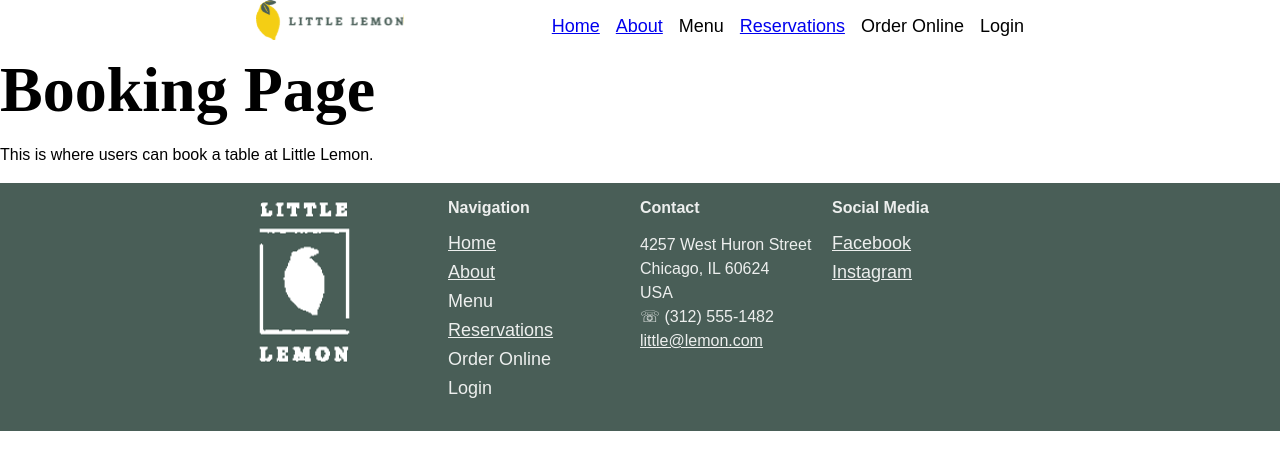
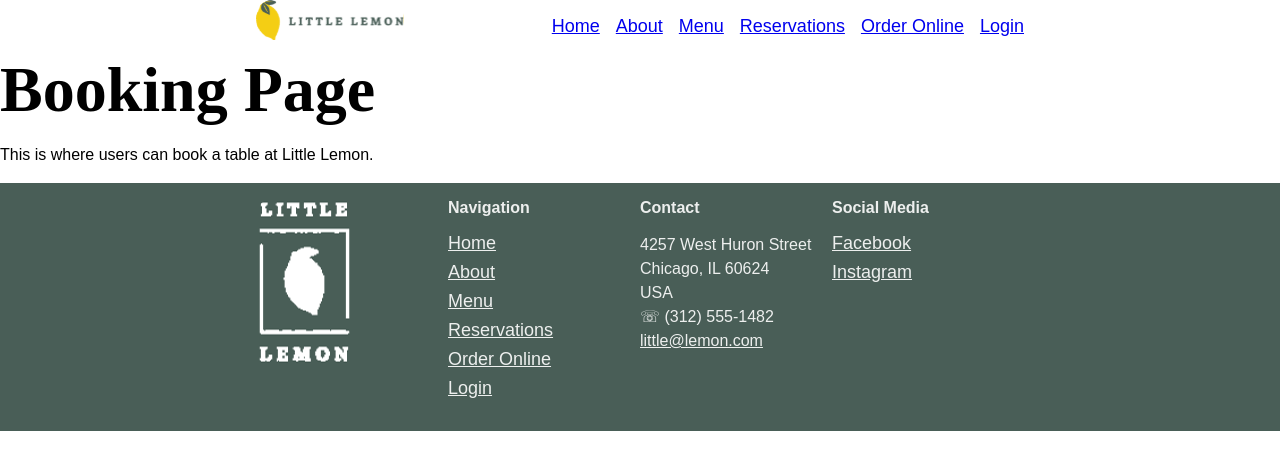
Before and after one commit to mw-5/little-lemon, a React (Create React App) app: page /booking in a window 1280 px wide. Shown: the top 470 px of the page. Built offline with nearby package versions, Linux system fonts and the light colour scheme.

Commit message:
feat: Add ComingSoonPage

```diff
--- a/src/components/Main/Main.jsx
+++ b/src/components/Main/Main.jsx
@@ -2,6 +2,7 @@ import { useEffect } from 'react';
 import { Routes, Route, useLocation } from 'react-router-dom';
 import { HomePage } from '../../pages/HomePage/HomePage';
 import { BookingPage } from '../../pages/BookingPage/BookingPage';
+import { ComingSoonPage } from '../../pages/ComingSoonPage/ComingSoonPage';
 
 export const Main = () => {
     return (
@@ -10,6 +11,7 @@ export const Main = () => {
             <Routes>
                 <Route path="/" element={<HomePage />} />
                 <Route path="/booking" element={<BookingPage />} />
+                <Route path="*" element={<ComingSoonPage />} />
             </Routes>
         </>
     );
--- a/src/components/Nav/Nav.jsx
+++ b/src/components/Nav/Nav.jsx
@@ -8,10 +8,10 @@ export const Nav = ({ className }) => {
             <ul className={className}>
                 <li><Link to="/">Home</Link></li>
                 <li><Link to="/#about">About</Link></li>
-                <li><a>Menu</a></li>
+                <li><Link to="/menu">Menu</Link></li>
                 <li><Link to="/booking">Reservations</Link></li>
-                <li><a>Order Online</a></li>
-                <li><a>Login</a></li>
+                <li><Link to="/order-online">Order Online</Link></li>
+                <li><Link to="/login">Login</Link></li>
             </ul>
         </nav>
     );
--- /dev/null
+++ b/src/pages/ComingSoonPage/ComingSoonPage.css
@@ -0,0 +1,13 @@
+.coming-soon {
+    background-color: var(--secondary-color-3);
+    padding: 8rem 0 8rem 0;
+
+    h2,
+    p {
+        grid-column: 1 / -1;
+        justify-self: center;
+    }
+    p {
+         color: var(--secondary-color-4);
+    }
+}
--- /dev/null
+++ b/src/pages/ComingSoonPage/ComingSoonPage.jsx
@@ -0,0 +1,10 @@
+import './ComingSoonPage.css';
+
+export const ComingSoonPage = () => {
+    return (
+        <main className="container coming-soon">
+            <h2>🚧 Coming soon</h2>
+            <p>This feature is currently under construction.</p>
+        </main>
+    );
+}
```
